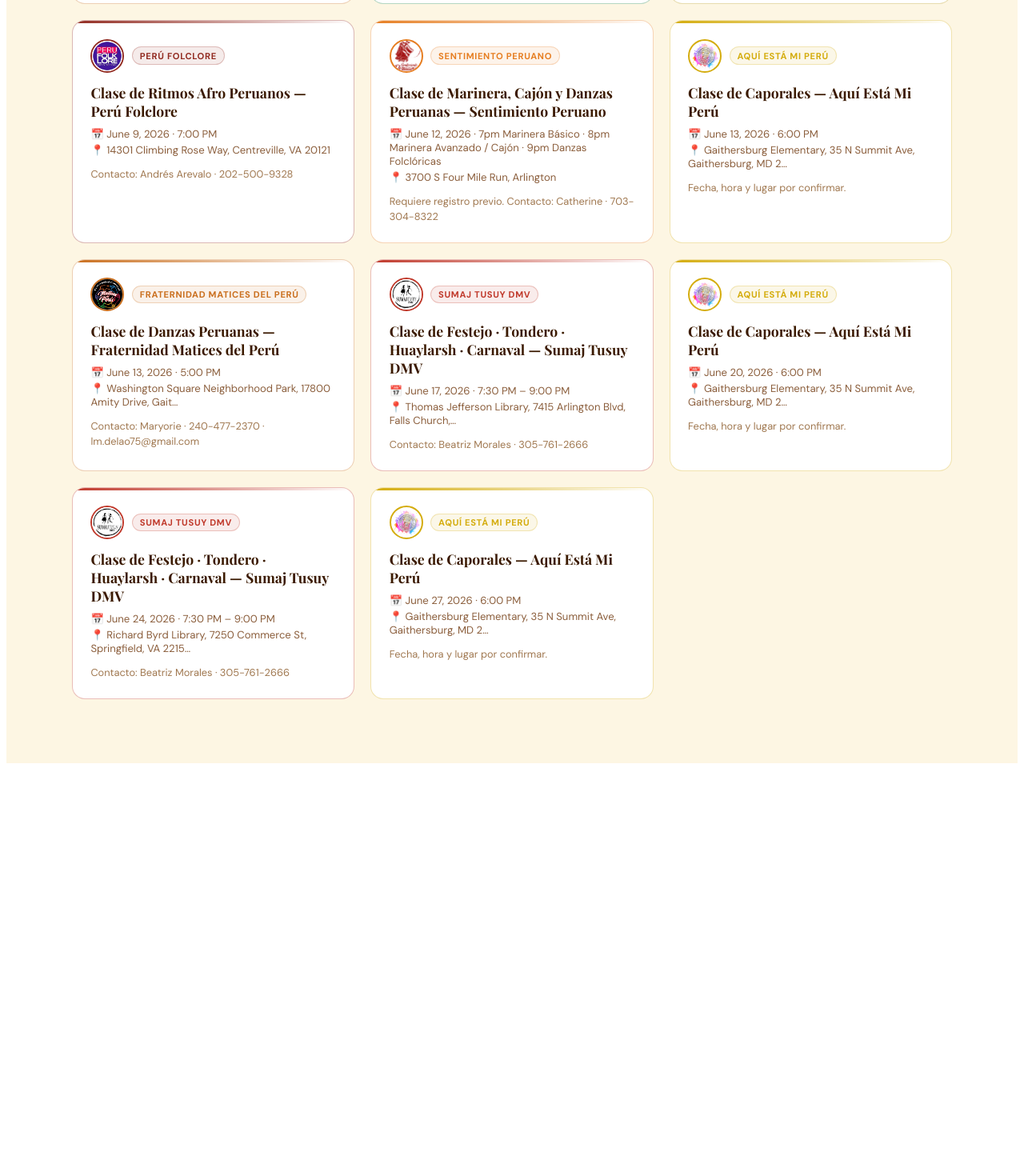
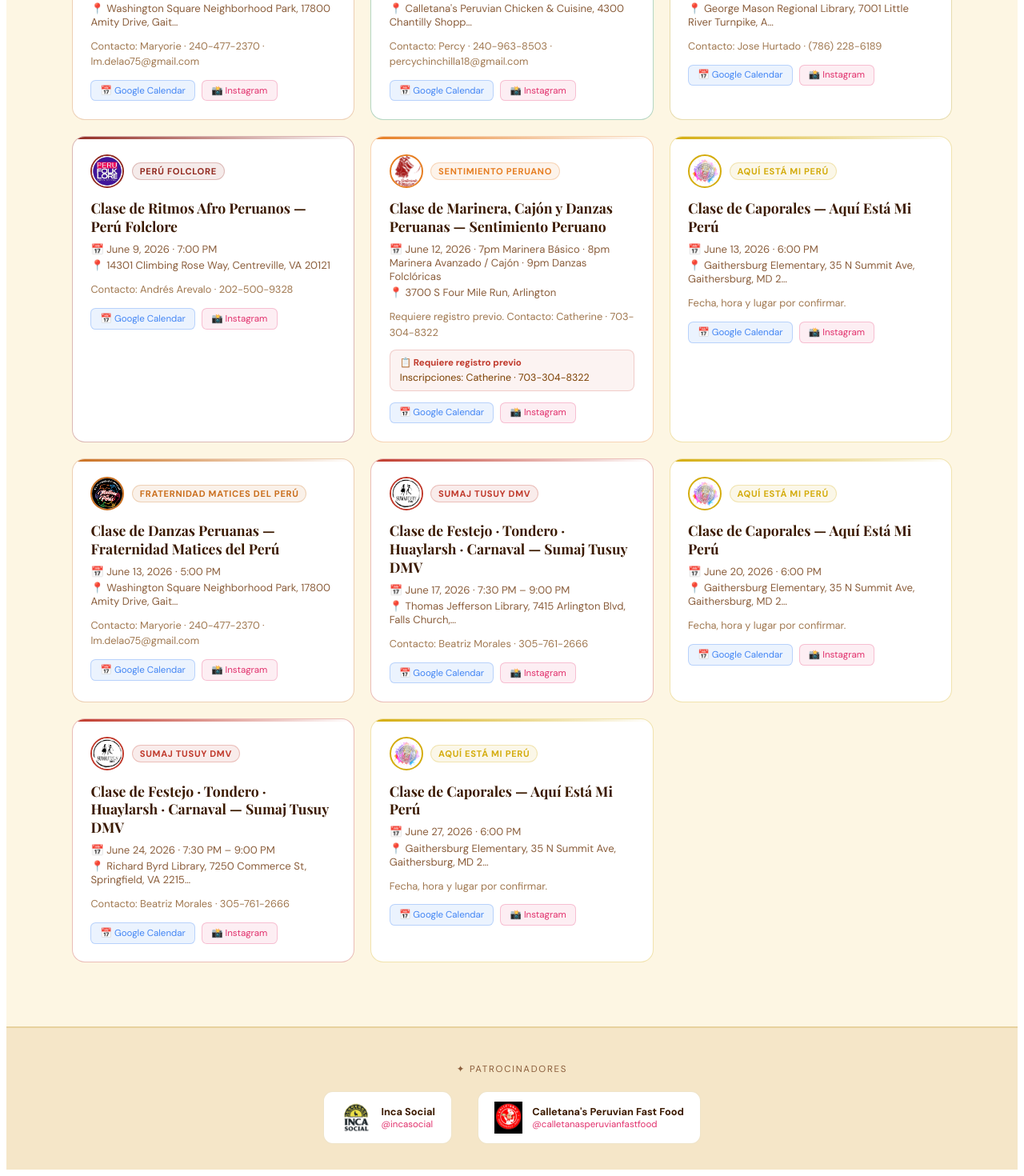
Before and after one commit to ritmosdelperudmv/Ritmos-del-peru, a React (Vite) app: page / in a window 1280 px wide. Shown: the part 947-2417 px from the top of the page at 80% size. Before the commit the page ends 1909 px from the top, so only its background shows below. Built offline with nearby package versions, Linux system fonts and the light colour scheme; a web font is replaced by a local one.

Commit message:
Update App.jsx

```diff
--- a/src/App.jsx
+++ b/src/App.jsx
@@ -7,6 +7,30 @@ const MAIN_LOGO_URL = "/ritmos del peru logo.jpg"; // ← paste your logo URL he
 
 // ─── GROUPS & COLORS ─────────────────────────────────────────────────────────
 const GROUPS = ["All", "Sumaj Tusuy DMV", "Sentimiento Peruano", "Aquí Está Mi Perú", "Papalca", "Perú Folclore", "Fraternidad Matices del Perú", "Percy Chinchilla", "Chicha Morada", "Kuyayky"];
+
+const GROUP_INSTAGRAM = {
+  "Sumaj Tusuy DMV":             "sumajtusuydmv",
+  "Sentimiento Peruano":         "sentimientoperuanousa",
+  "Aquí Está Mi Perú":           "aquiesta.miperu",
+  "Papalca":                     "papalca_",
+  "Perú Folclore":               "perufolkloreschool",
+  "Fraternidad Matices del Perú":"fcmaticesdelperu",
+  "Percy Chinchilla":            "percy_chinchilla",
+  "Chicha Morada":               "chichamorada_",
+  "Kuyayky":                     "kuyaykyfnd",
+};
+
+const REQUIRES_REGISTRATION = ["Sentimiento Peruano", "Papalca"];
+
+const REGISTRATION_CONTACT = {
+  "Sentimiento Peruano": "Inscripciones: Catherine · 703-304-8322",
+  "Papalca":             "Inscripciones: Victor · 240-839-8803",
+};
+
+const SPONSORS = [
+  { name: "Inca Social", instagram: "incasocial", logo: "/Inca Social.PNG" },
+  { name: "Calletana's Peruvian Fast Food", instagram: "calletanasperuvianfastfood", logo: "/Calletanas.PNG" },
+];
 
 const GROUP_COLORS = {
   "Sumaj Tusuy DMV":             "#C0392B",
@@ -189,6 +213,30 @@ function CardView({ events, onEdit, onDelete, onView, onTogglePublish, adminMode
             {ev.location && <p style={{ color:P.muted, fontSize:"0.82rem", margin:"0 0 0.75rem" }}>📍 {ev.location.slice(0,60)}{ev.location.length>60?"…":""}</p>}
             {ev.description && <p style={{ color:"#a07850", fontSize:"0.8rem", margin:0, lineHeight:1.5 }}>{ev.description.slice(0,80)}{ev.description.length>80?"…":""}</p>}
 
+            {/* Registration badge */}
+            {REQUIRES_REGISTRATION.includes(ev.group) && (
+              <div style={{ marginTop:"0.75rem", background:"rgba(192,57,43,0.06)", border:`1px solid ${P.red}35`, borderRadius:"0.5rem", padding:"0.5rem 0.75rem" }}>
+                <div style={{ fontSize:"0.72rem", color:P.red, fontWeight:700, marginBottom:"0.2rem" }}>📋 Requiere registro previo</div>
+                <div style={{ fontSize:"0.78rem", color:P.brown }}>{REGISTRATION_CONTACT[ev.group]}</div>
+              </div>
+            )}
+            {/* Public action buttons */}
+            {!adminMode && (
+              <div style={{ display:"flex", gap:"0.5rem", marginTop:"0.85rem", flexWrap:"wrap" }} onClick={e => e.stopPropagation()}>
+                {ev.date && (
+                  <a href={`https://calendar.google.com/calendar/render?action=TEMPLATE&text=${encodeURIComponent(ev.title)}&dates=${ev.date.replace(/-/g,"")}T${ev.time ? "190000" : "120000"}/${ev.date.replace(/-/g,"")}T${ev.time ? "210000" : "140000"}&details=${encodeURIComponent(ev.description)}&location=${encodeURIComponent(ev.location)}`} target="_blank" rel="noopener noreferrer"
+                    style={{ fontSize:"0.72rem", padding:"0.3rem 0.7rem", background:"rgba(66,133,244,0.1)", border:"1px solid rgba(66,133,244,0.3)", borderRadius:"0.4rem", color:"#4285F4", cursor:"pointer", textDecoration:"none", display:"inline-flex", alignItems:"center", gap:"0.3rem" }}>
+                    📅 Google Calendar
+                  </a>
+                )}
+                {GROUP_INSTAGRAM[ev.group] && (
+                  <a href={`https://instagram.com/${GROUP_INSTAGRAM[ev.group]}`} target="_blank" rel="noopener noreferrer"
+                    style={{ fontSize:"0.72rem", padding:"0.3rem 0.7rem", background:"rgba(225,48,108,0.08)", border:"1px solid rgba(225,48,108,0.25)", borderRadius:"0.4rem", color:"#E1306C", cursor:"pointer", textDecoration:"none", display:"inline-flex", alignItems:"center", gap:"0.3rem" }}>
+                    📸 Instagram
+                  </a>
+                )}
+              </div>
+            )}
             {adminMode && (
               <div style={{ display:"flex", gap:"0.5rem", marginTop:"1rem", flexWrap:"wrap" }} onClick={e => e.stopPropagation()}>
                 <button onClick={() => onEdit(ev)} style={{ fontSize:"0.72rem", padding:"0.28rem 0.65rem", background:`${P.gold}18`, border:`1px solid ${P.gold}50`, borderRadius:"0.4rem", color:P.gold, cursor:"pointer" }}>Editar</button>
@@ -398,6 +446,27 @@ export default function CommunityCalendar() {
         }
       </div>
 
+      {/* ── SPONSORS ── */}
+      <div style={{ borderTop:`2px solid ${P.border}`, background:P.tan, padding:"2rem 1.5rem" }}>
+        <div style={{ maxWidth:"1100px", margin:"0 auto" }}>
+          <p style={{ textAlign:"center", fontSize:"0.72rem", letterSpacing:"0.15em", textTransform:"uppercase", color:P.muted, marginBottom:"1.25rem" }}>✦ Patrocinadores</p>
+          <div style={{ display:"flex", justifyContent:"center", alignItems:"center", gap:"2rem", flexWrap:"wrap" }}>
+            {SPONSORS.map(s => (
+              <a key={s.name} href={`https://instagram.com/${s.instagram}`} target="_blank" rel="noopener noreferrer"
+                style={{ display:"flex", alignItems:"center", gap:"0.75rem", textDecoration:"none", background:"#fff", border:`1px solid ${P.border}`, borderRadius:"0.75rem", padding:"0.75rem 1.25rem", transition:"transform 0.2s" }}
+                onMouseEnter={e => e.currentTarget.style.transform="translateY(-2px)"}
+                onMouseLeave={e => e.currentTarget.style.transform="translateY(0)"}>
+                <img src={s.logo} alt={s.name} style={{ height:"40px", objectFit:"contain" }} />
+                <div>
+                  <div style={{ fontSize:"0.8rem", fontWeight:700, color:P.text }}>{s.name}</div>
+                  <div style={{ fontSize:"0.72rem", color:"#E1306C" }}>@{s.instagram}</div>
+                </div>
+              </a>
+            ))}
+          </div>
+        </div>
+      </div>
+
       {/* ── MODALS ── */}
       {/* Password Modal */}
       {showPasswordModal && (
```
